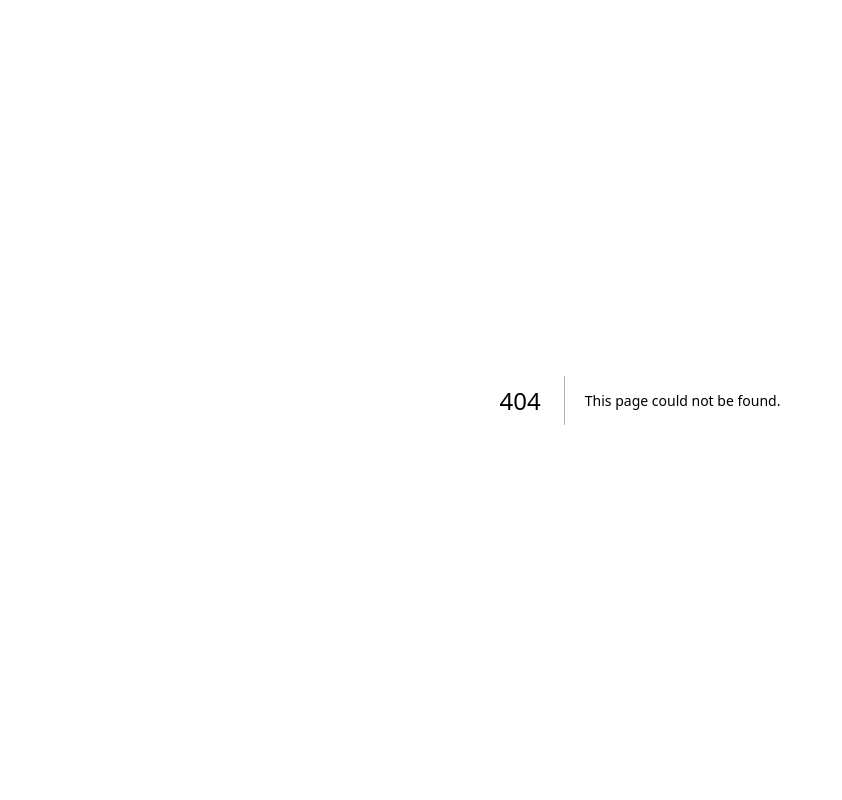
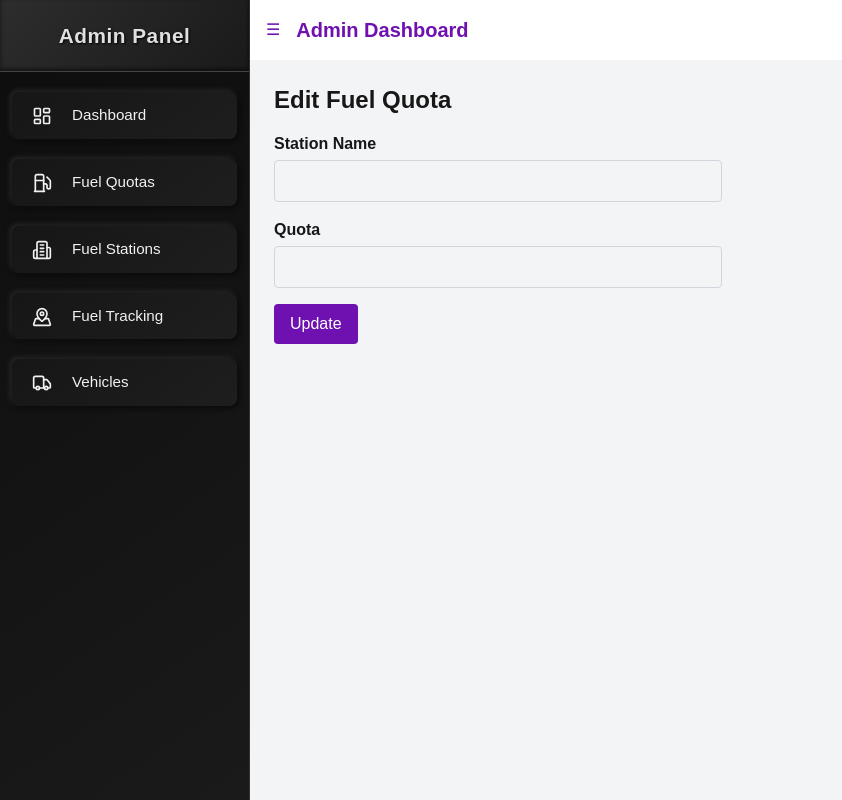
Before and after one commit to im-ushan-ikshana/fuel-quota-management, a Next.js app in the folder frontend/: page /admin/fuel-quota/edit in a window 1280 px wide. Before the commit this address had no page. Shown: the whole page, without its empty margins (0-842 px from the left). Built offline with nearby package versions, Linux system fonts and the light colour scheme.

Commit message:
create fuel-quota folder

```diff
--- /dev/null
+++ b/frontend/src/app/admin/fuel-quota/add/page.tsx
@@ -0,0 +1,9 @@
+"use client";
+
+export default function AddFuelQuota() {
+  return (
+    <div>
+      <h1>Add Fuel Quota Page</h1>
+    </div>
+  );
+}
--- /dev/null
+++ b/frontend/src/app/admin/fuel-quota/edit/page.tsx
@@ -0,0 +1,71 @@
+import { useEffect, useState } from "react";
+import { useRouter } from "next/router";
+import Layout from "@/components/Layout";
+
+export default function EditFuelQuotaPage() {
+  const router = useRouter();
+  const { id } = router.query;
+
+  const [stationName, setStationName] = useState("");
+  const [quota, setQuota] = useState("");
+
+  useEffect(() => {
+    if (!id) return;
+
+    // Fetch existing quota by id - replace with real API call
+    fetch(`/api/fuel-quota/${id}`)
+      .then((res) => res.json())
+      .then((data) => {
+        setStationName(data.stationName);
+        setQuota(String(data.quota));
+      });
+  }, [id]);
+
+  const handleSubmit = async (e: React.FormEvent) => {
+    e.preventDefault();
+    if (!stationName || !quota) {
+      alert("Please fill in all fields");
+      return;
+    }
+
+    await fetch(`/api/fuel-quota/${id}`, {
+      method: "PUT",
+      body: JSON.stringify({ stationName, quota: Number(quota) }),
+      headers: { "Content-Type": "application/json" },
+    });
+
+    router.push("/admin/fuel-quota/page");
+  };
+
+  return (
+    <Layout>
+      <h2 className="text-2xl font-bold mb-4">Edit Fuel Quota</h2>
+      <form onSubmit={handleSubmit} className="max-w-md space-y-4">
+        <div>
+          <label className="block mb-1 font-semibold">Station Name</label>
+          <input
+            type="text"
+            value={stationName}
+            onChange={(e) => setStationName(e.target.value)}
+            className="w-full border border-gray-300 p-2 rounded"
+          />
+        </div>
+        <div>
+          <label className="block mb-1 font-semibold">Quota</label>
+          <input
+            type="number"
+            value={quota}
+            onChange={(e) => setQuota(e.target.value)}
+            className="w-full border border-gray-300 p-2 rounded"
+          />
+        </div>
+        <button
+          type="submit"
+          className="bg-purple-800 text-white px-4 py-2 rounded hover:bg-purple-700"
+        >
+          Update
+        </button>
+      </form>
+    </Layout>
+  );
+}
--- /dev/null
+++ b/frontend/src/app/admin/fuel-quota/page.tsx
@@ -0,0 +1,9 @@
+"use client";
+
+export default function AddFuelQuota() {
+  return (
+    <div>
+      <h1>Edit Fuel Quota Page</h1>
+    </div>
+  );
+}
```
